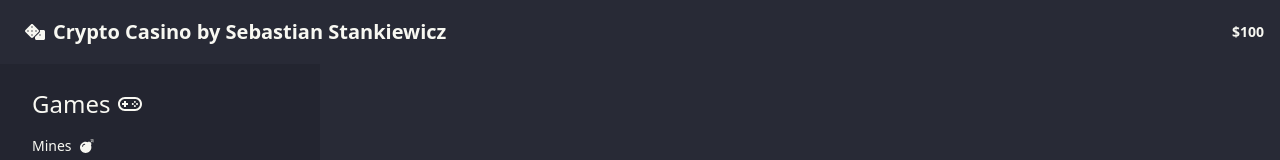
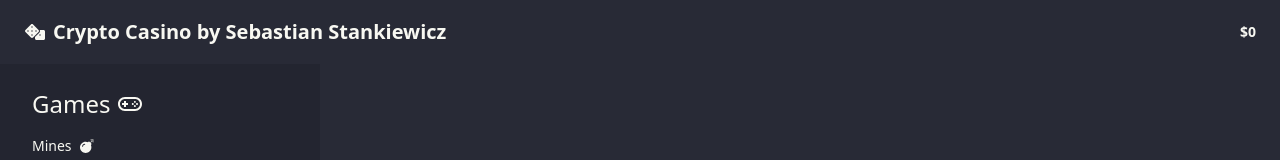
Before and after one commit to SebastianStankiewicz/onlineCasinoPlatform, a React (Vite) app in the folder frontend/react-frontend/: page / in a window 1280 px wide. Shown: the top 160 px of the page. Built offline with nearby package versions, Linux system fonts and the light colour scheme.

Commit message:
Added useOutletContext to each game so that balance can be adjusted on any of the game pages.

```diff
--- a/frontend/react-frontend/src/main.jsx
+++ b/frontend/react-frontend/src/main.jsx
@@ -14,6 +14,9 @@ import GamePlinko from "./routes/games/Plinko/GamePlinko";
 
 import Withdraw from "./routes/wallet/Withdraw";
 import Deposit from "./routes/wallet/Deposit";
+
+
+
 
 
 
--- a/frontend/react-frontend/src/routes/Root.jsx
+++ b/frontend/react-frontend/src/routes/Root.jsx
@@ -2,9 +2,12 @@ import { FaWallet, FaBomb, FaArrowUp, FaDice } from "react-icons/fa";
 import { PiHandWithdraw, PiHandDeposit } from "react-icons/pi";
 import { CgGames } from "react-icons/cg";
 import { GiBallPyramid } from "react-icons/gi";
-import { Outlet, Link } from "react-router-dom";
+import { Outlet, Link, useOutletContext } from "react-router-dom";
+import { useState } from "react";
 
 const Root = () => {
+  const [balance, setBalance] = useState(0);
+
   return (
     <>
       <div className="navbar bg-base-100">
@@ -16,7 +19,7 @@ const Root = () => {
         </div>
         <div className="flex-none">
           <button className="btn btn-square btn-ghost">
-            <p>$100</p>
+            <p>${balance}</p>
           </button>
         </div>
       </div>
@@ -128,7 +131,7 @@ const Root = () => {
         </div>
 
         <div id="detail">
-          <Outlet />
+          <Outlet context={ [balance, setBalance]} />
         </div>
       </div>
     </>
--- a/frontend/react-frontend/src/routes/games/Mines/Game.jsx
+++ b/frontend/react-frontend/src/routes/games/Mines/Game.jsx
@@ -3,6 +3,7 @@ import { Grid } from "./Grid";
 import { useState } from "react";
 import GameInput from "./GameInput";
 import { minesCreateGameApiCall, minesClickTileGameApiCall, minesCashoutApiCall } from "../../../api";
+import { useOutletContext } from "react-router-dom";
 
 const Game = () => {
     const [gameData, setGameData] = useState(null);
@@ -17,6 +18,7 @@ const Game = () => {
     const [alerts, setAlerts] = useState([]);
 
     const [inputButtonText, setInputButtonText] = useState("Clear Grid");
+    const [balance, setBalance] = useOutletContext();
 
     const resetGameBoard = async () => {
       //Used to reset the state of the game board
--- a/frontend/react-frontend/src/routes/games/Plinko/GamePlinko.jsx
+++ b/frontend/react-frontend/src/routes/games/Plinko/GamePlinko.jsx
@@ -2,10 +2,13 @@ import React, {useState} from 'react'
 import PlinkoGameBoard from './PlinkoGameBoard';
 import GameInputMenu from './GameInputMenu';
 import { plinkoApiCall } from '../../../api';
+import { useOutletContext } from "react-router-dom";
+
 
 const GamePlinko = () => {
     const [dropLocation, setDropLocation] = useState(null);
     const [betOutcome, setBetOutcome] = useState(null);
+    const [balance, setBalance] = useOutletContext();
 
     const placeBet = async () => {
       try{
--- a/frontend/react-frontend/src/routes/games/Upgrade.jsx
+++ b/frontend/react-frontend/src/routes/games/Upgrade.jsx
@@ -2,6 +2,7 @@ import { useState, useEffect } from "react";
 import { motion } from "framer-motion";
 import { FaArrowDown, FaArrowRight } from "react-icons/fa";
 import { upgradeApiCall } from "../../api";
+import { useOutletContext } from "react-router-dom";
 
 function Upgrade() {
   const [winPercentage, setWinPercentage] = useState(0); // Example win percentage (could be state or props)
@@ -13,6 +14,8 @@ function Upgrade() {
 
   const [wheelColor, setWheelColor] = useState("text-secondary");
   const [arrowYMovement, setArrowyMovement] = useState(20);
+
+  const [balance, setBalance] = useOutletContext();
 
   useEffect(() => {
     const wagerValue = parseFloat(wager);
@@ -36,7 +39,6 @@ function Upgrade() {
 
   const spinWheel = async () => {
     try {
-      console.log(typeof(wager))
       const result = await upgradeApiCall("e6df528e1bc098aca0dd4a49471296", "test18", Number(wager), Number(target));
       if (result.success == true){
         setArrowyMovement(20);
```
Also changed, not shown: 1 other file (tests, documents, lock files or other folders).
